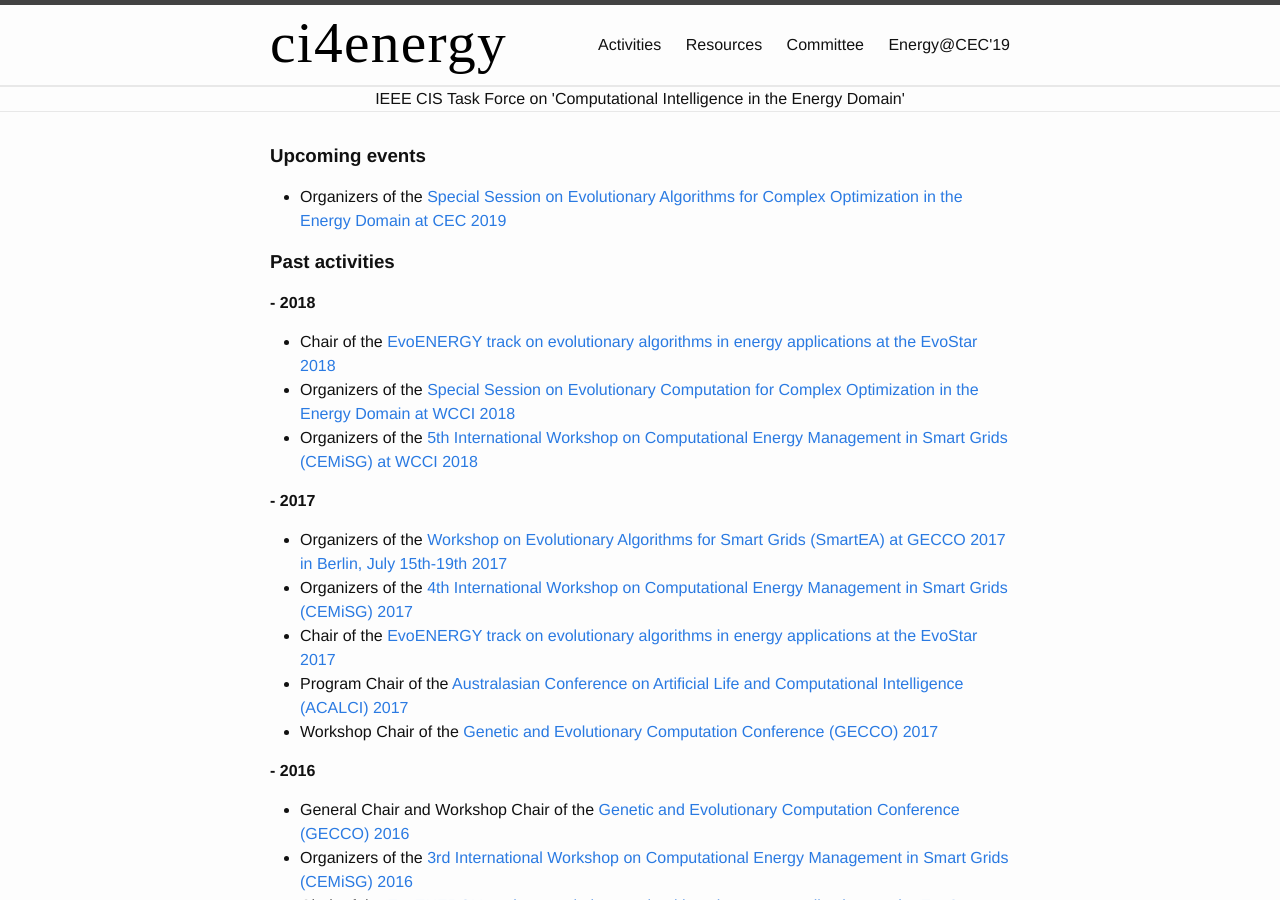
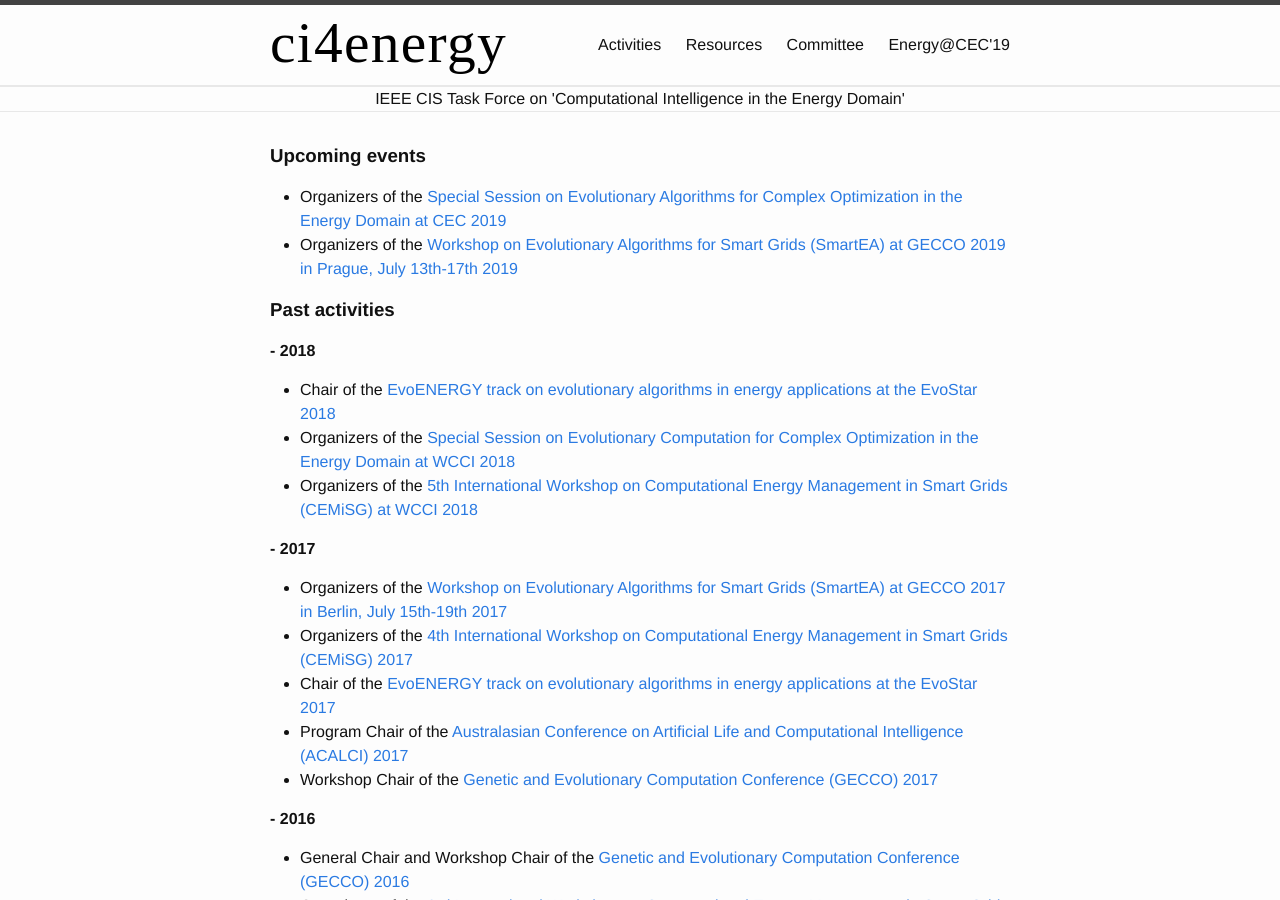
Before and after one commit to ci4energy/ci4energy.github.io, a Jekyll site: the page built from activities.md, in a window 1280 px wide and 900 px high. Built offline with Jekyll 4.4.1, drawn with Linux system fonts in a browser that asks for light colours.

Commit message:
Update activities.md

```diff
--- a/activities.md
+++ b/activities.md
@@ -8,6 +8,8 @@ weight: 10
 
 <h3><b>Upcoming events</b></h3>
 - Organizers of the <a href="{{ site.baseurl }}/energy">Special Session on Evolutionary Algorithms for Complex Optimization in the Energy Domain at CEC 2019</a>
+- Organizers of the <a href="{{ site.baseurl }}/smartEA"> Workshop on Evolutionary Algorithms for Smart Grids (SmartEA) at GECCO 2019 in Prague, July 13th-17th 2019</a>
+
 
 
 <h3><b>Past activities</b></h3>
```
